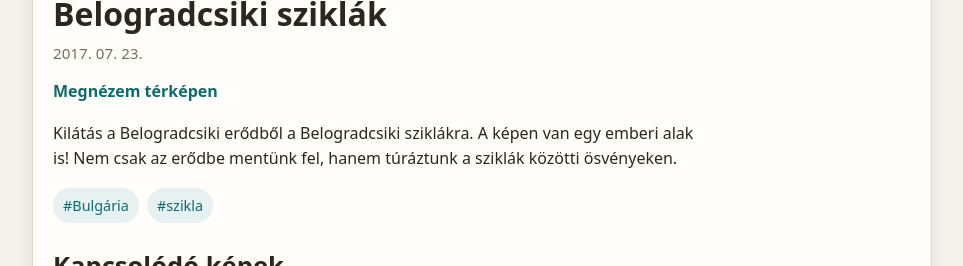
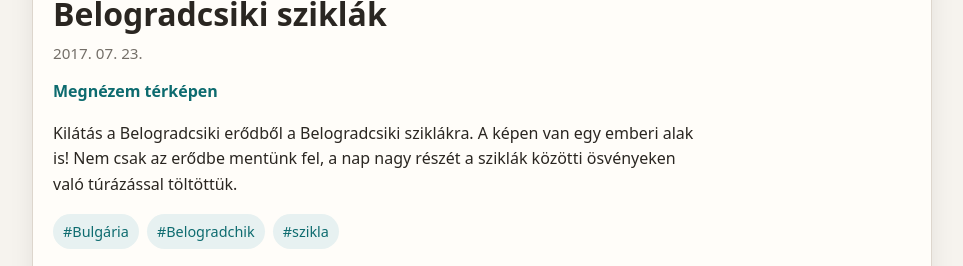
Before and after one commit to havassy/fotoblog, a Jekyll site: the page built from _posts/2017-07-23-belogradcsik_sziklak.md, in a window 1280 px wide and 900 px high, scrolled down 654 px, cut to the strip 139-405 px from the top of the window. Shown: the whole strip, without its empty margins (158-1121 px from the left). Built offline with Jekyll 4.4.1, drawn with Linux system fonts in a browser that asks for light colours.

Commit message:
Auto-create/update posts from images [skip ci]

```diff
--- a/_posts/2017-07-23-belogradcsik_sziklak.md
+++ b/_posts/2017-07-23-belogradcsik_sziklak.md
@@ -11,8 +11,9 @@ lat: 43.624003
 lon: 22.676566
 tags:
   - "Bulgária"
+  - "Belogradchik"
   - "szikla"
 description: "Kilátás a Belogradcsiki erődből a Belogradcsiki sziklákra."
 ---
 
-Kilátás a Belogradcsiki erődből a Belogradcsiki sziklákra. A képen van egy emberi alak is! Nem csak az erődbe mentünk fel, hanem túráztunk a sziklák közötti ösvényeken.
+Kilátás a Belogradcsiki erődből a Belogradcsiki sziklákra. A képen van egy emberi alak is! Nem csak az erődbe mentünk fel, a nap nagy részét a sziklák közötti ösvényeken való túrázással töltöttük.
```
